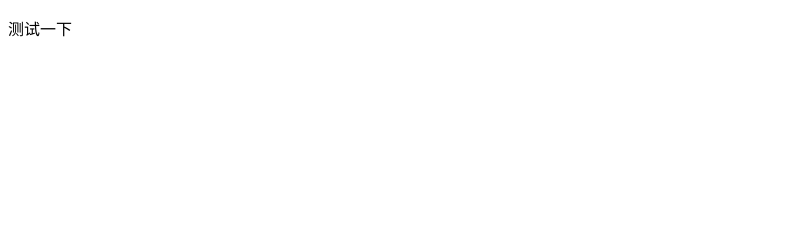
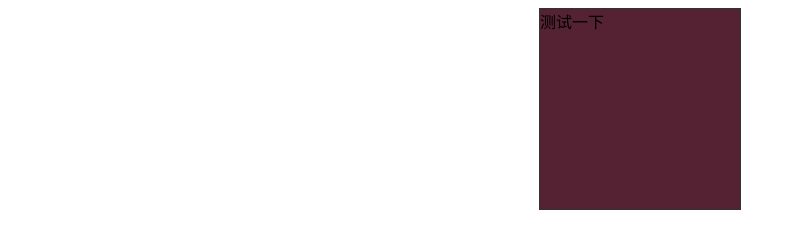
Before and after one commit to guanshushu/demo1, a plain HTML site: page index.html in a window 1280 px wide. Shown: the whole page, without its empty margins (0-795 px from the left). Drawn offline with Linux system fonts and the light colour scheme.

Commit message:
Update index.html
测试一下居中

```diff
--- a/index.html
+++ b/index.html
@@ -1,8 +1,20 @@
 <!DOCTYPE html>
 <html>
   <head>
+   <style>
+     div {
+       width: 200px;
+       height: 200px;
+       background-color: #552233;
+       border:1px solid #333;
+       position: absolute;
+       left: 50%;
+       transform: translate(-50%);
+     }
+
+   </style>
   </head>
   <body>
-    <p>测试一下</p>
+    <div>测试一下</div>
   </body>
 </html>
```
